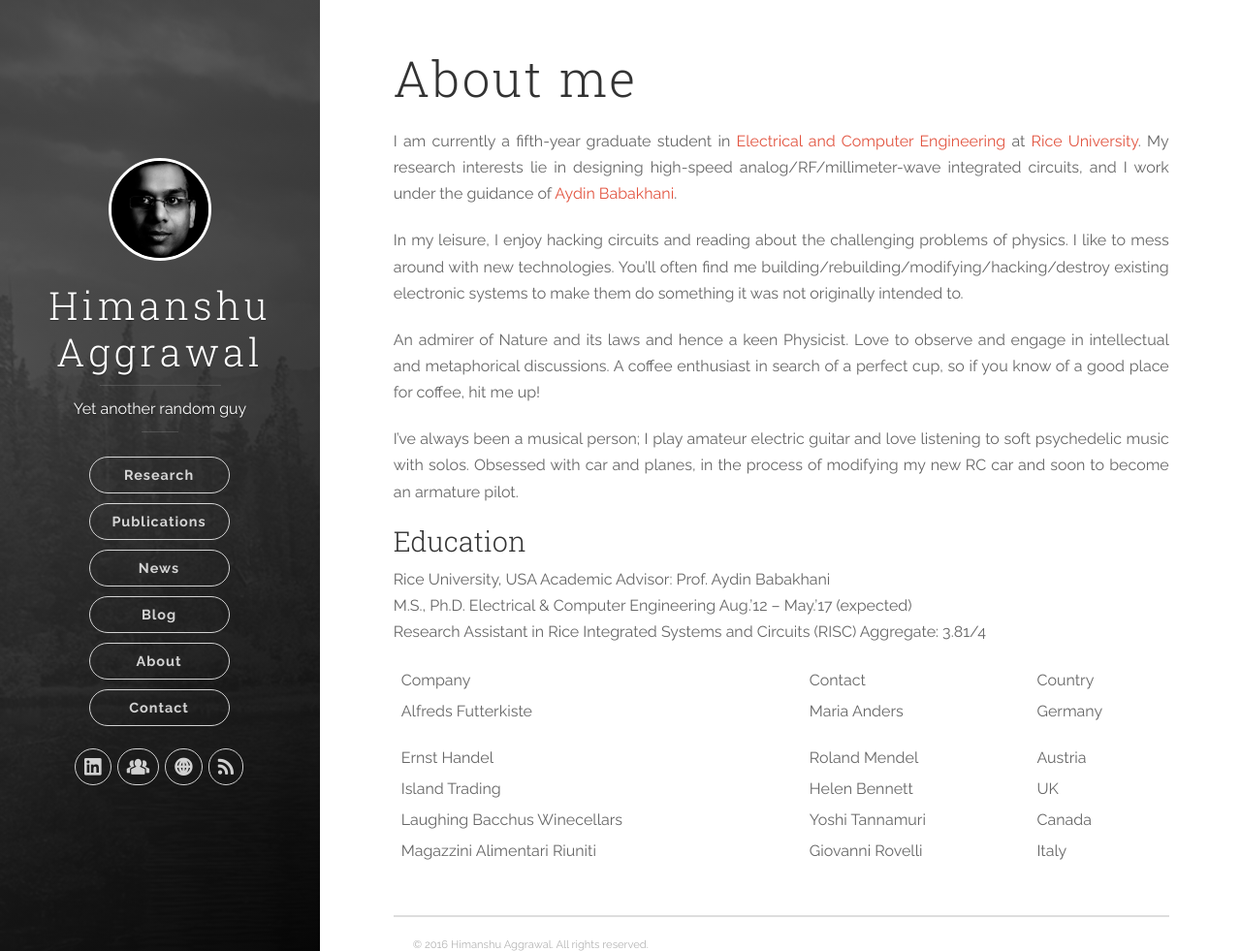
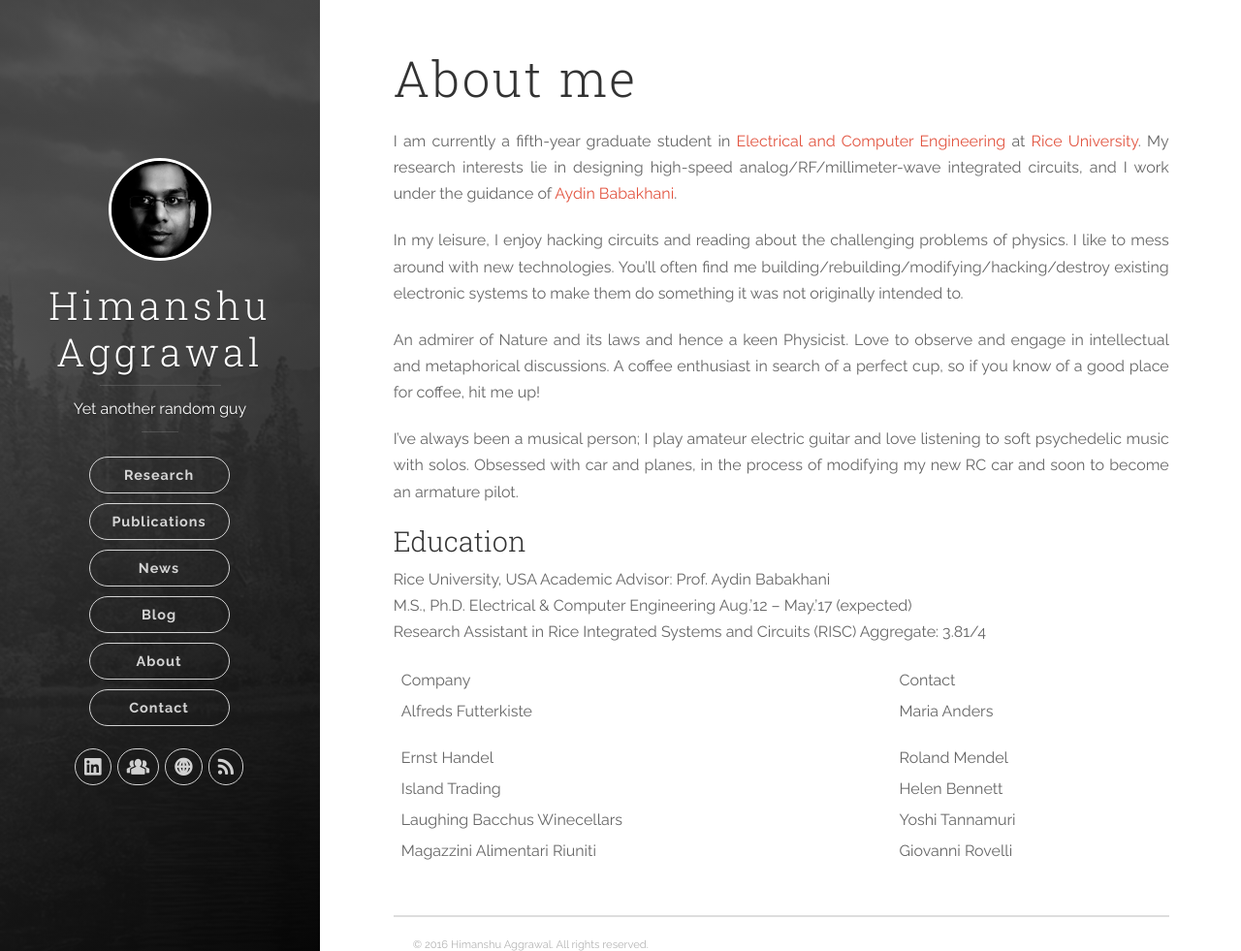
Before and after one commit to ahimanshu13/ahimanshu13.github.io, a Jekyll site: the page built from about/index.md, in a window 1280 px wide and 981 px high. Shown: the whole window at 97% size. Built offline with Jekyll 4.4.1, drawn with Linux system fonts in a browser that asks for light colours; nearby versions of some CDN libraries.

Commit message:
Update About Me

```diff
--- a/about/index.md
+++ b/about/index.md
@@ -38,36 +38,29 @@ td {
   <tr>
     <th>Company</th>
     <th>Contact</th>
-    <th>Country</th>
   </tr>
   <tr>
     <td>Alfreds Futterkiste</td>
     <td>Maria Anders</td>
-    <td>Germany</td>
   </tr>
   <tr>
-    <td></td>
     <td></td>
     <td></td>
   </tr>
   <tr>
     <td>Ernst Handel</td>
     <td>Roland Mendel</td>
-    <td>Austria</td>
   </tr>
   <tr>
     <td>Island Trading</td>
     <td>Helen Bennett</td>
-    <td>UK</td>
   </tr>
   <tr>
     <td>Laughing Bacchus Winecellars</td>
     <td>Yoshi Tannamuri</td>
-    <td>Canada</td>
   </tr>
   <tr>
     <td>Magazzini Alimentari Riuniti</td>
     <td>Giovanni Rovelli</td>
-    <td>Italy</td>
   </tr>
 </table>
```
